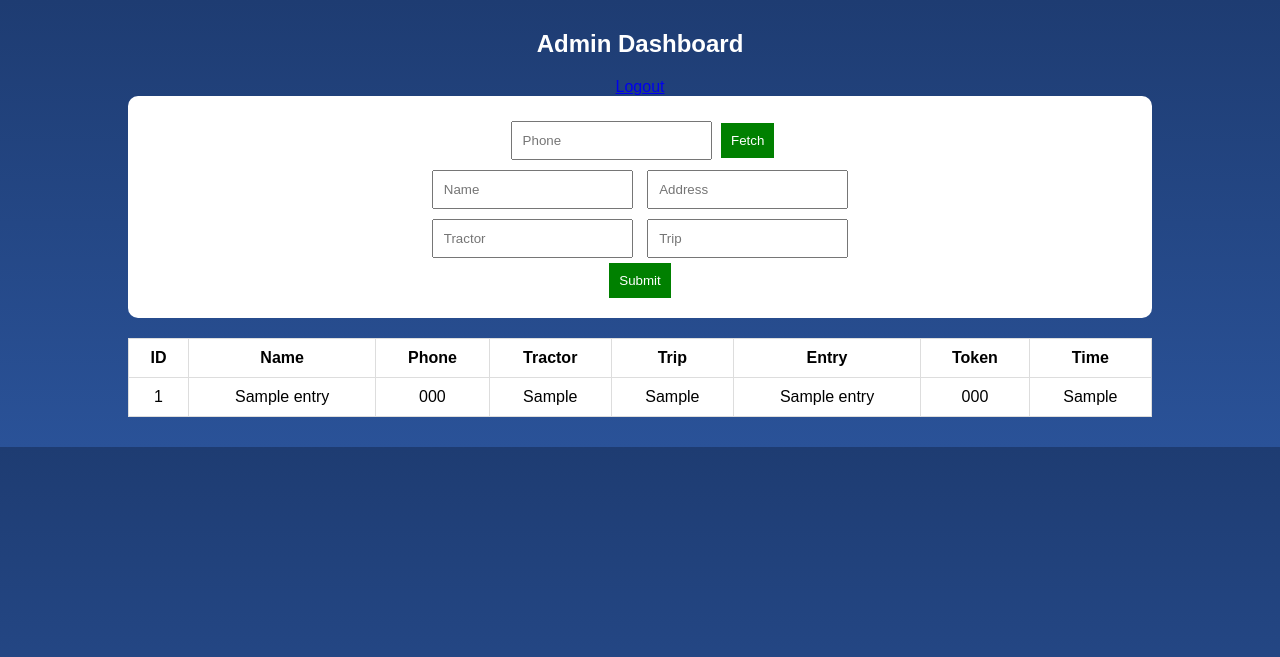
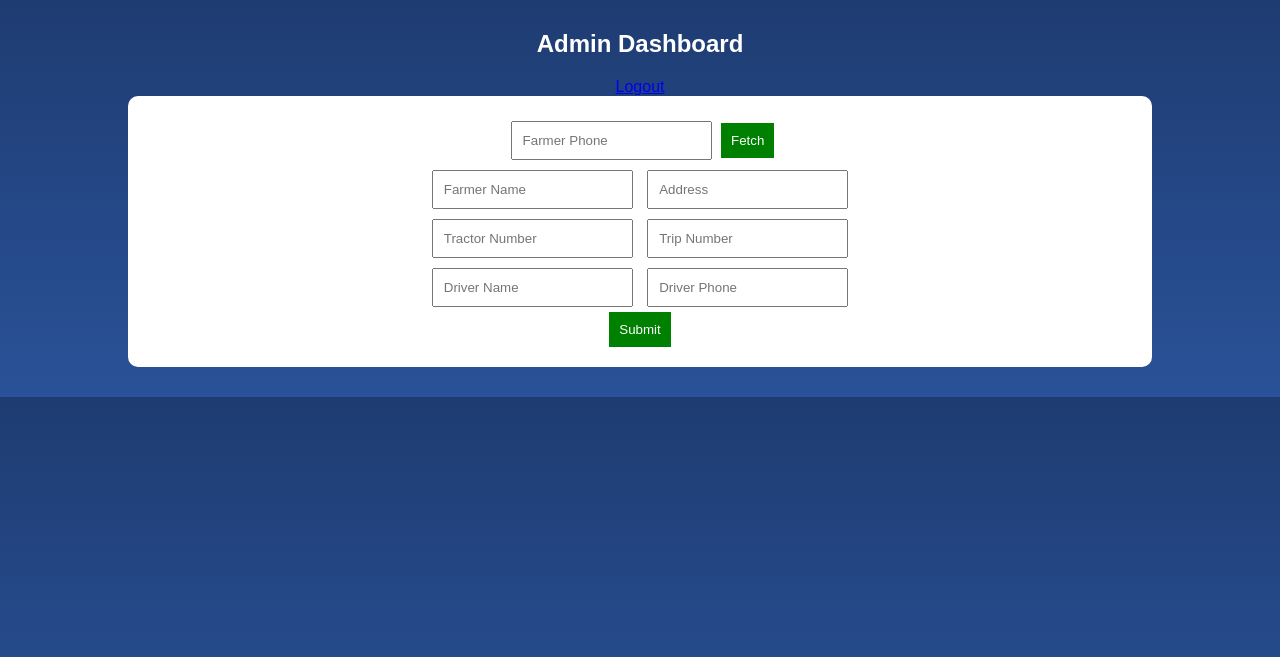
Before and after one commit to vanshri28/tractor_dashboard, a Flask app: page /admin_dashboard in a window 1280 px wide. Shown: the top 657 px of the page. Run offline with Flask 3, Linux system fonts and the light colour scheme; the visitor is signed in with stand-in values (Sample User, id 1); tables that the repository leaves empty hold one stand-in row (values such as "Sample post").

Commit message:
Update admin_dashboard.html

```diff
--- a/templates/admin_dashboard.html
+++ b/templates/admin_dashboard.html
@@ -36,28 +36,19 @@ background:green;
 color:white;
 border:none;
 }
-
-table{
-width:100%;
-background:white;
-color:black;
-border-collapse:collapse;
-}
-
-th,td{
-padding:10px;
-border:1px solid #ddd;
-}
 </style>
 
 <script>
 function fetchFarmer(){
 let phone=document.getElementById("phone").value;
+
 fetch("/get_farmer/"+phone)
 .then(res=>res.json())
 .then(data=>{
+if(data.name){
 document.getElementById("name").value=data.name;
 document.getElementById("address").value=data.address;
+}
 });
 }
 </script>
@@ -72,44 +63,22 @@ document.getElementById("address").value=data.address;
 <a href="/logout">Logout</a>
 
 <form method="POST">
-<input id="phone" name="phone" placeholder="Phone">
+
+<input id="phone" name="phone" placeholder="Farmer Phone">
 <button type="button" onclick="fetchFarmer()">Fetch</button><br>
 
-<input id="name" name="name" placeholder="Name">
+<input id="name" name="name" placeholder="Farmer Name">
 <input id="address" name="address" placeholder="Address"><br>
 
-<input name="tractor" placeholder="Tractor">
-<input name="trip" placeholder="Trip"><br>
+<input name="tractor" placeholder="Tractor Number">
+<input name="trip" placeholder="Trip Number"><br>
+
+<input name="driver_name" placeholder="Driver Name">
+<input name="driver_phone" placeholder="Driver Phone"><br>
 
 <button type="submit">Submit</button>
+
 </form>
-
-<table>
-<tr>
-<th>ID</th>
-<th>Name</th>
-<th>Phone</th>
-<th>Tractor</th>
-<th>Trip</th>
-<th>Entry</th>
-<th>Token</th>
-<th>Time</th>
-</tr>
-
-{% for row in data %}
-<tr>
-<td>{{row[0]}}</td>
-<td>{{row[2]}}</td>
-<td>{{row[1]}}</td>
-<td>{{row[4]}}</td>
-<td>{{row[5]}}</td>
-<td>{{row[6]}}</td>
-<td>{{row[7]}}</td>
-<td>{{row[8]}}</td>
-</tr>
-{% endfor %}
-
-</table>
 
 </div>
 
```
